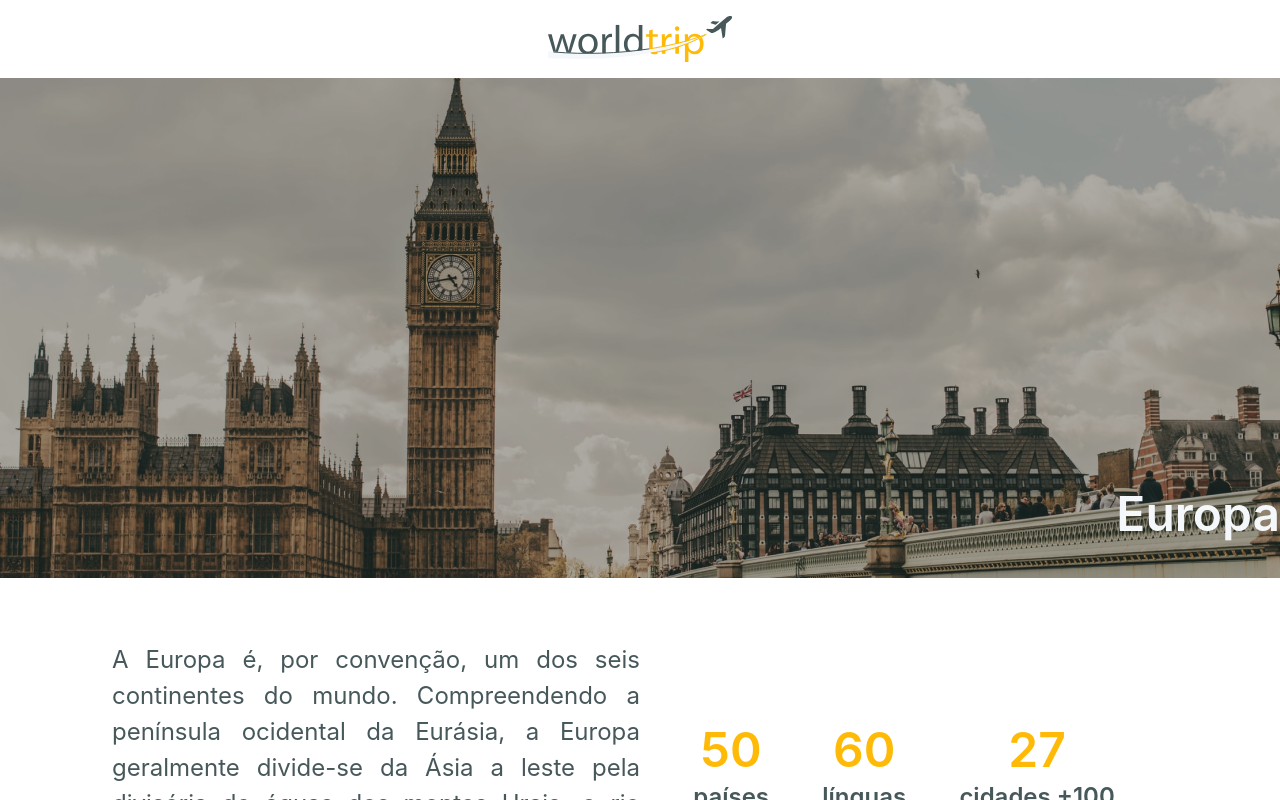
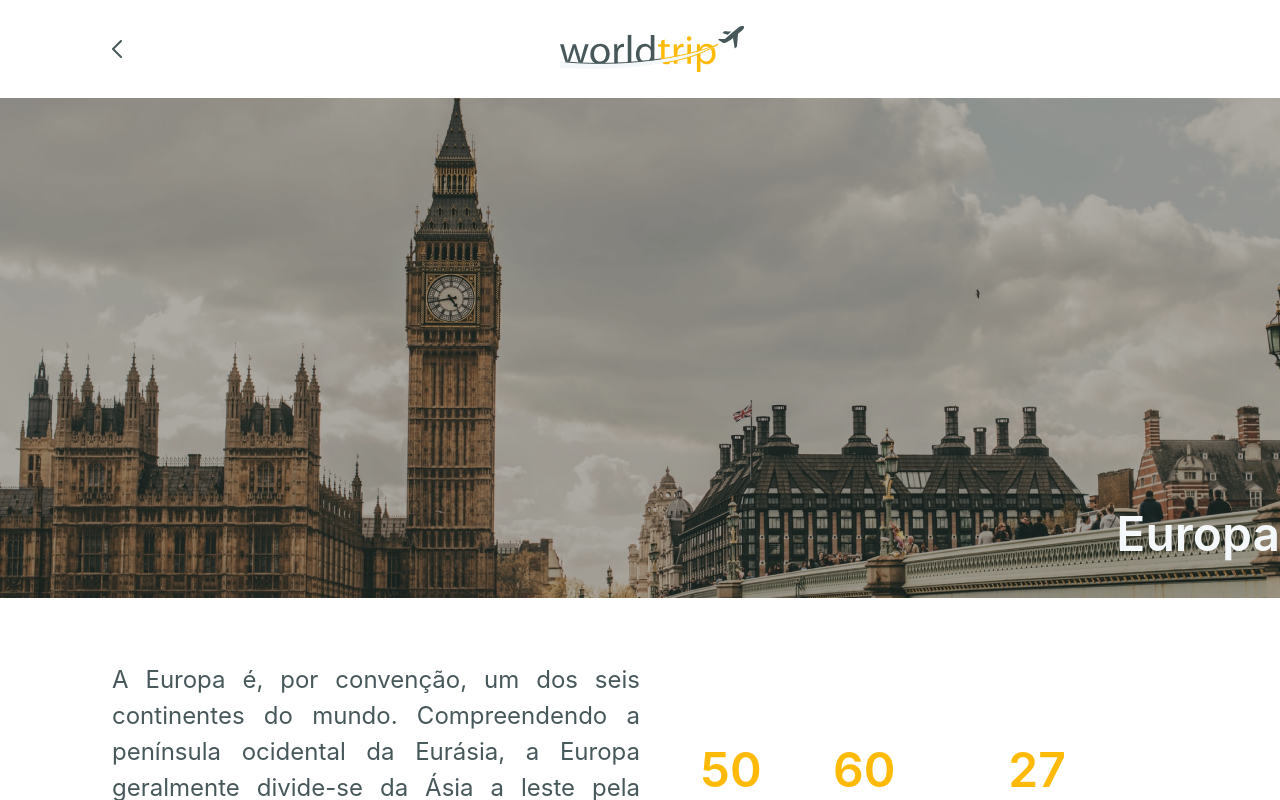
Before and after one commit to HerbertSSampaio/WorldTrip-07-Desafio-Ignite-ReactJS, a Next.js app: page /continent in a window 1280 px wide. Shown: the top 800 px of the page. Built offline with nearby package versions, Linux system fonts and the light colour scheme.

Commit message:
continent page arrow to back home page

```diff
--- a/src/components/Header.tsx
+++ b/src/components/Header.tsx
@@ -1,7 +1,33 @@
-import { Flex, Image } from "@chakra-ui/react";
+import { Flex, Image, Box, Center } from "@chakra-ui/react";
+import Link from "next/link";
 
-export function Header() {
-    return (
+interface HeaderProps {
+    continentPage?: boolean;
+}
+
+export function Header({continentPage = false}:HeaderProps) {
+    return continentPage ?
+        (
+            <Flex
+                as="header"
+                w="100%"
+                justify="center"
+                py="4"
+                px={["2rem", "7rem"]}
+            >
+                <Box cursor="pointer" mr="auto">
+                    <Link href="/">
+                        <Box as="a" py="1rem" px="1.5rem">
+                            <Image src="/arrowleft.svg" />
+                        </Box>
+                    </Link>
+                </Box>
+
+                <Center w="100%">
+                    <Image src="/logo.svg" alt="Logotipo" />
+                </Center>
+            </Flex>
+        ) : (
             <Flex
                 as="header"
                 w="100%"
@@ -10,5 +36,5 @@ export function Header() {
             >
                 <Image src="/logo.svg" alt="Logotipo" />
             </Flex>
-    );
+        )
 }
--- a/src/pages/continent.tsx
+++ b/src/pages/continent.tsx
@@ -4,7 +4,7 @@ import { Flex, Heading, Box, Text, Wrap, WrapItem, Image } from "@chakra-ui/reac
 export default function Continent() {
     return (
         <>
-            <Header />
+            <Header continentPage={true}/>
             <Flex backgroundImage="url('/europecontinent.png')" bgSize={["contain", "cover"]} height={["130", "500"]} flexDir="column" align={["center", "end"]} justify={["center", "flex-end"]}>
                 <Heading position="relative" color='#F5F8FA' fontSize={["28", "48px"]} fontWeight="600" mb={["0", "35px"]} ml={["0", "140"]}>Europa</Heading>
             </Flex>
```
Also changed, not shown: public/arrowleft.svg (added). Lines whose indentation alone changed are shown as unchanged.
